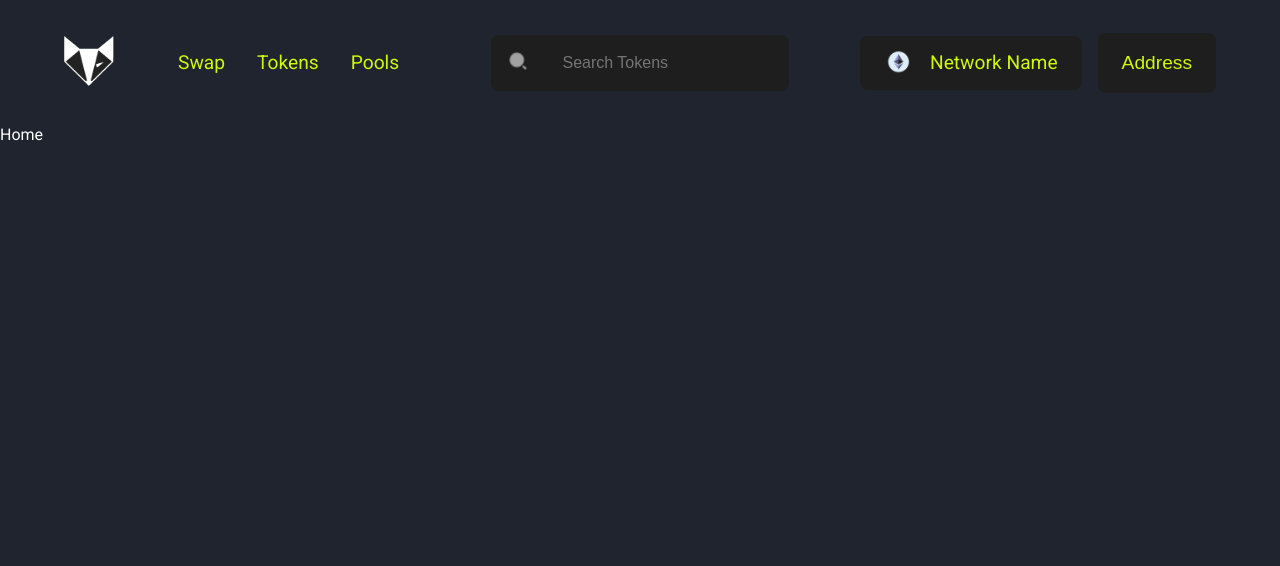
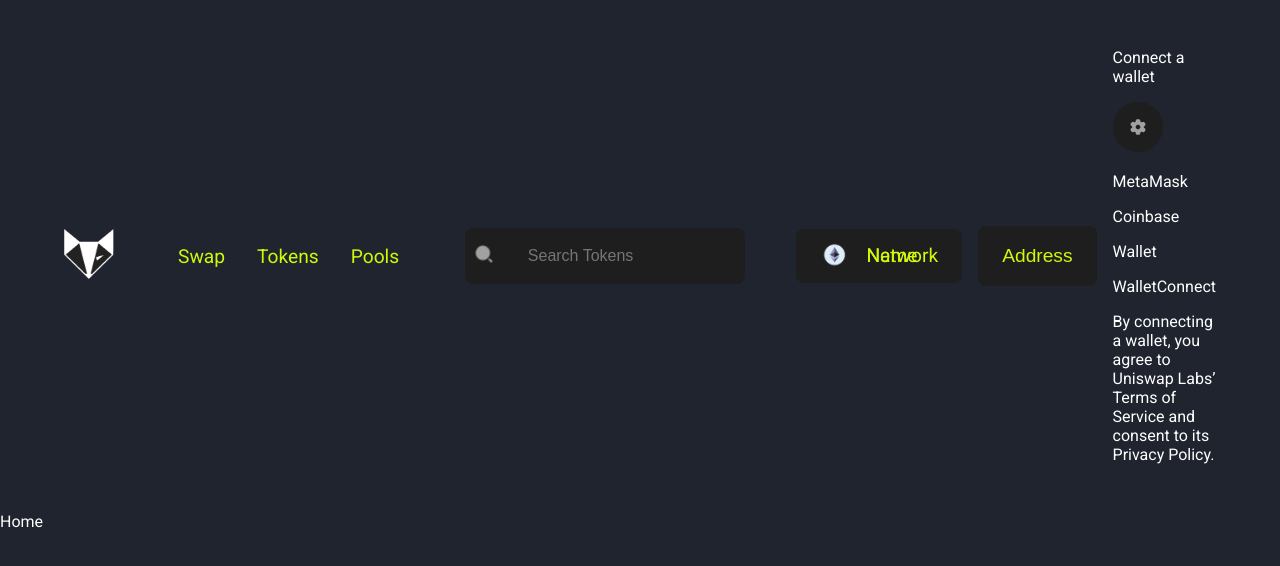
Before and after one commit to W3Charles/uniswap_3.0, a Next.js app: page / in a window 1280 px wide. Shown: the top 566 px of the page. Built offline with nearby package versions, Linux system fonts and the light colour scheme.

Commit message:
style: add excalmation to openModal condition
- This will make the statement true

- WIll allow us to see the Modal menu so we can style it

```diff
--- a/Components/NavBar/NavBar.jsx
+++ b/Components/NavBar/NavBar.jsx
@@ -67,7 +67,7 @@ const NavBar = () => {
           </div>
           <button onClick={() => {}}>Address</button>
 
-          {openModal && (
+          {!openModal && (
             <Modal setOpenModal={setOpenModal} connectWallet="Connect" />
           )}
         </div>
```
